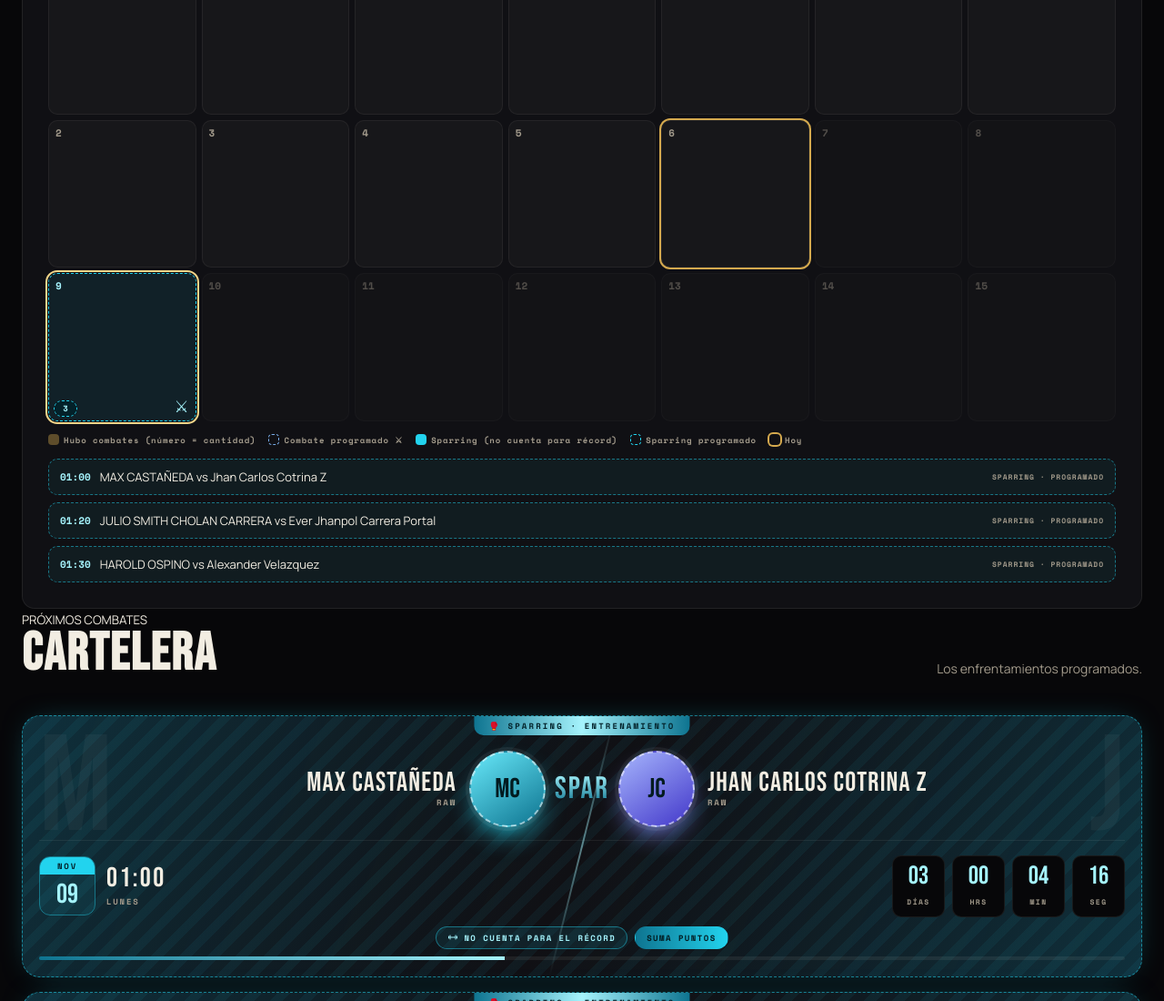
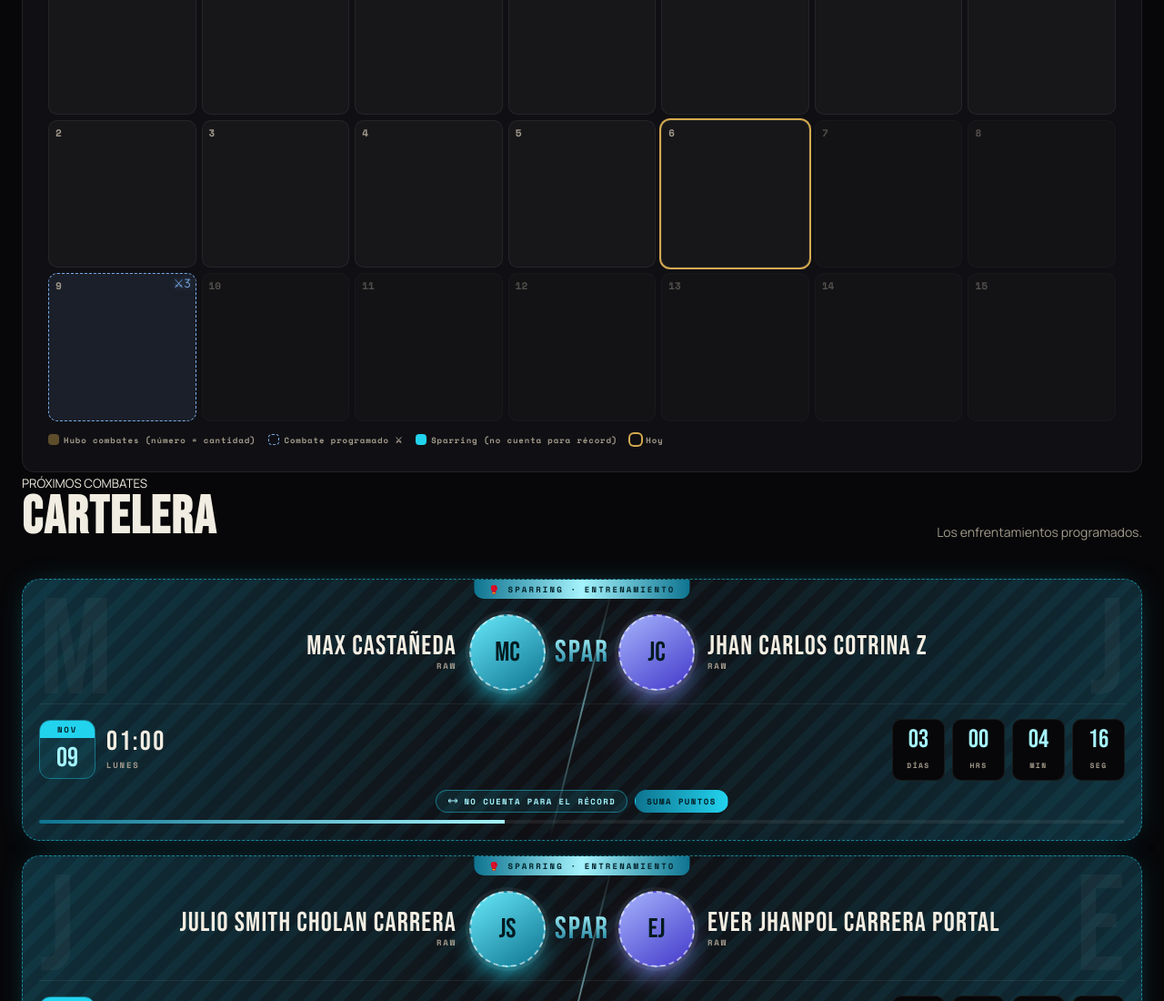
Before and after one commit to HXXO/2MP, a plain HTML site: page index.html in a window 1280 px wide. Shown: the part 1898-2998 px from the top of the page at 91% size. Drawn offline with nearby package versions, Linux system fonts and the light colour scheme.

Commit message:
Add files via upload

```diff
--- a/index.html
+++ b/index.html
@@ -409,20 +409,7 @@
 .guests-bar-fill.full{background:linear-gradient(90deg,var(--blood),var(--blood-hi))}
 </style>
 <style id="cal-pv-ux">
-.cal-day.spu:not(.up){border:1px dashed var(--sp);background:rgba(34,211,238,.09)}
-.cal-day.spu:not(.up)>span,.cal-day.spu:not(.up) em{color:var(--sp-hi)}
-.cal-day.spu::before{content:attr(data-spu);position:absolute;left:5px;bottom:4px;min-width:16px;height:16px;padding:0 4px;border-radius:99px;display:grid;place-items:center;border:1px dashed var(--sp);background:rgba(3,34,42,.9);color:var(--sp-hi);font:800 9px var(--f-mono)}
-.cal-day.sp.spu::before{left:26px}
-.cal-day[tabindex]{cursor:pointer}
-.cal-day[tabindex]:focus-visible,.cal-day.sel{outline:2px solid var(--gold-hi);outline-offset:1px;z-index:2}
-.cal-detail{margin-top:14px;display:grid;gap:8px}
-.cal-hint{margin:0;font:700 10px var(--f-mono);letter-spacing:.1em;color:var(--muted)}
-.cal-ev{display:flex;gap:10px;align-items:center;padding:10px 12px;border-radius:10px;border:1px solid rgba(212,169,78,.3);background:rgba(212,169,78,.06);font-size:13px}
-.cal-ev.sp{border:1px dashed rgba(34,211,238,.5);background:rgba(34,211,238,.06)}
-.cal-ev b{font:800 11px var(--f-mono);color:var(--gold-hi)}
-.cal-ev.sp b{color:var(--sp-hi)}
-.cal-ev span{flex:1;min-width:0;overflow-wrap:anywhere}
-.cal-ev em{font:800 8px var(--f-mono);letter-spacing:.12em;font-style:normal;color:var(--muted);text-align:right}
+.cal-x{position:absolute;top:4px;right:5px;font-style:normal;font-size:13px;line-height:1;color:var(--steel);font-variant-emoji:text;text-shadow:0 0 8px rgba(120,170,230,.55)}
 .pv-medal{width:84px;height:84px;filter:drop-shadow(0 0 12px rgba(168,85,247,.6)) drop-shadow(0 2px 6px rgba(0,0,0,.6))}
 .pv-medal .pv-eye{animation:pvEye 4.6s ease-in-out infinite}
 @keyframes pvEye{0%,46%,56%,100%{opacity:1}50%{opacity:.35}}
@@ -1379,14 +1366,14 @@ function renderActivity(){
   const s=$("#activitySection"); if(!s||!APP_DATA) return;
   const M=APP_DATA.miembros,R=APP_DATA.resultados,C=APP_DATA.cartelera,now=Date.now(),D=86400000;
   const day0=t=>{const d=new Date(t);d.setHours(0,0,0,0);return d.getTime();};
-  const byDay={},upDay={},spDay={},spUp={},evs={};
-  R.forEach(r=>{const k=day0(r.t);if(r.sparring)spDay[k]=(spDay[k]||0)+1;else byDay[k]=(byDay[k]||0)+1;(evs[k]=evs[k]||[]).push({c:r,done:true});});
-  C.filter(c=>c.t>now-36e5).forEach(c=>{const k=day0(c.t);if(c.sparring)spUp[k]=(spUp[k]||0)+1;else upDay[k]=(upDay[k]||0)+1;(evs[k]=evs[k]||[]).push({c,done:false});});
+  const byDay={},upDay={},spDay={};
+  R.forEach(r=>{const k=day0(r.t);if(r.sparring)spDay[k]=(spDay[k]||0)+1;else byDay[k]=(byDay[k]||0)+1;});
+  C.filter(c=>c.t>now-36e5).forEach(c=>{const k=day0(c.t);upDay[k]=(upDay[k]||0)+1;});
   const today=day0(now),dow=(new Date(today).getDay()+6)%7,start=today-dow*D-21*D;
   const names=["LUN","MAR","MIÉ","JUE","VIE","SÁB","DOM"];
   let cells="";
-  for(let i=0;i<35;i++){const t=start+i*D,d=new Date(t),n=byDay[t]||0,u=upDay[t]||0,q=spDay[t]||0,qu=spUp[t]||0,fut=t>today;
-    cells+=`<div class="cal-day ${n?"act":""} ${u?"up":""} ${q?"sp":""} ${fut&&!u&&!q&&!qu?"fut":""} ${qu?"spu":""} ${t===today?"today":""}" ${q?`data-sp="${q}"`:""} ${qu?`data-spu="${qu}"`:""} data-k="${t}" ${evs[t]?`tabindex="0" role="button"`:""} title="${d.getDate()}/${d.getMonth()+1}: ${n} combate(s)${q?` · ${q} sparring`:""}${u?` · ${u} programado(s)`:""}${qu?` · ${qu} sparring programado(s)`:""}"><span>${d.getDate()}</span>${n?`<em>${n}</em>`:u||qu?`<em>⚔</em>`:""}</div>`;}
+  for(let i=0;i<35;i++){const t=start+i*D,d=new Date(t),n=byDay[t]||0,u=upDay[t]||0,q=spDay[t]||0,fut=t>today;
+    cells+=`<div class="cal-day ${n?"act":""} ${u?"up":""} ${q?"sp":""} ${fut&&!u&&!q?"fut":""} ${t===today?"today":""}" ${q?`data-sp="${q}"`:""} title="${d.getDate()}/${d.getMonth()+1}: ${n} combate(s)${q?` · ${q} sparring`:""}${u?` · ${u} programado(s)`:""}"><span>${d.getDate()}</span>${u?`<i class="cal-x" aria-hidden="true">⚔${u>1?u:""}</i>`:""}${n?`<em>${n}</em>`:""}</div>`;}
   const last7=Array.from({length:7},(_,i)=>byDay[today-(6-i)*D]||0),mx=Math.max(1,...last7);
   const spark=a=>`<div class="act-bars">${a.map(v=>`<i style="height:${Math.max(8,v/mx*100)}%"></i>`).join("")}</div>`;
   const rk={};M.forEach(m=>rk[m.rango]=(rk[m.rango]||0)+1);
@@ -1397,19 +1384,7 @@ function renderActivity(){
   const card=(ac,lb,val,det,extra)=>`<div class="activity-card" style="--accent:${ac}"><div class="activity-top"><div><div class="activity-label">${lb}</div><div class="activity-value">${val}</div></div></div><div class="activity-detail">${det}</div>${extra}</div>`;
   s.innerHTML=`<div class="heatmap-section"><div class="cal-head"><div><div class="heatmap-title">CALENDARIO DE COMBATES</div><div class="heatmap-subtitle" style="margin:0">Últimas 3 semanas y las próximas</div></div><div class="cal-month">${mon}</div></div>
   <div class="cal-grid">${names.map(n=>`<div class="cal-dow">${n}</div>`).join("")}${cells}</div>
-  <div class="cal-legend"><span><b style="background:rgba(212,169,78,.4)"></b>Hubo combates (número = cantidad)</span><span><b style="border:1px dashed var(--steel)"></b>Combate programado ⚔</span><span><b style="background:var(--sp)"></b>Sparring (no cuenta para récord)</span><span><b style="border:1px dashed var(--sp)"></b>Sparring programado</span><span><b style="box-shadow:0 0 0 2px var(--gold)"></b>Hoy</span></div><div class="cal-detail" id="calDetail"><p class="cal-hint">Toca un día con actividad para ver los combates.</p></div></div>`;
-  bindCal(evs,today);
-}
-function bindCal(evs,today){
-  const g=$(".cal-grid"),out=$("#calDetail"); if(!g||!out) return;
-  const show=cell=>{
-    const list=(evs[cell.getAttribute("data-k")]||[]).slice().sort((a,b)=>a.c.t-b.c.t); if(!list.length) return;
-    g.querySelectorAll(".cal-day.sel").forEach(x=>x.classList.remove("sel")); cell.classList.add("sel");
-    out.innerHTML=list.map(({c,done})=>`<div class="cal-ev ${c.sparring?"sp":""}"><b>${fmtTime(c.t)}</b><span>${c.rojo.nombre} vs ${c.azul.nombre}</span><em>${c.sparring?"SPARRING":"COMBATE"} · ${done?"TERMINADO":"PROGRAMADO"}</em></div>`).join("");
-  };
-  g.addEventListener("click",e=>{const c=e.target.closest(".cal-day[data-k]"); if(c) show(c);});
-  g.addEventListener("keydown",e=>{if(e.key!=="Enter"&&e.key!==" ") return; const c=e.target.closest(".cal-day[data-k]"); if(c){e.preventDefault(); show(c);}});
-  const first=[...g.querySelectorAll(".cal-day[tabindex]")].find(x=>+x.getAttribute("data-k")>=today); if(first) show(first);
+  <div class="cal-legend"><span><b style="background:rgba(212,169,78,.4)"></b>Hubo combates (número = cantidad)</span><span><b style="border:1px dashed var(--steel)"></b>Combate programado ⚔</span><span><b style="background:var(--sp)"></b>Sparring (no cuenta para récord)</span><span><b style="box-shadow:0 0 0 2px var(--gold)"></b>Hoy</span></div></div>`;
 }
 function cdParts(t){const d=Math.max(0,t-Date.now());return{d:Math.floor(d/864e5),h:Math.floor(d%864e5/36e5),m:Math.floor(d%36e5/6e4),s:Math.floor(d%6e4/1e3),urgent:d<864e5,pct:Math.min(100,d/(7*864e5)*100),over:d<=0};}
 function cdHTML(p){return [["d","DÍAS"],["h","HRS"],["m","MIN"],["s","SEG"]].map(([k,l])=>`<div class="fx-u"><b data-u="${k}">${pad(p[k])}</b><small>${l}</small></div>`).join("");}
```
